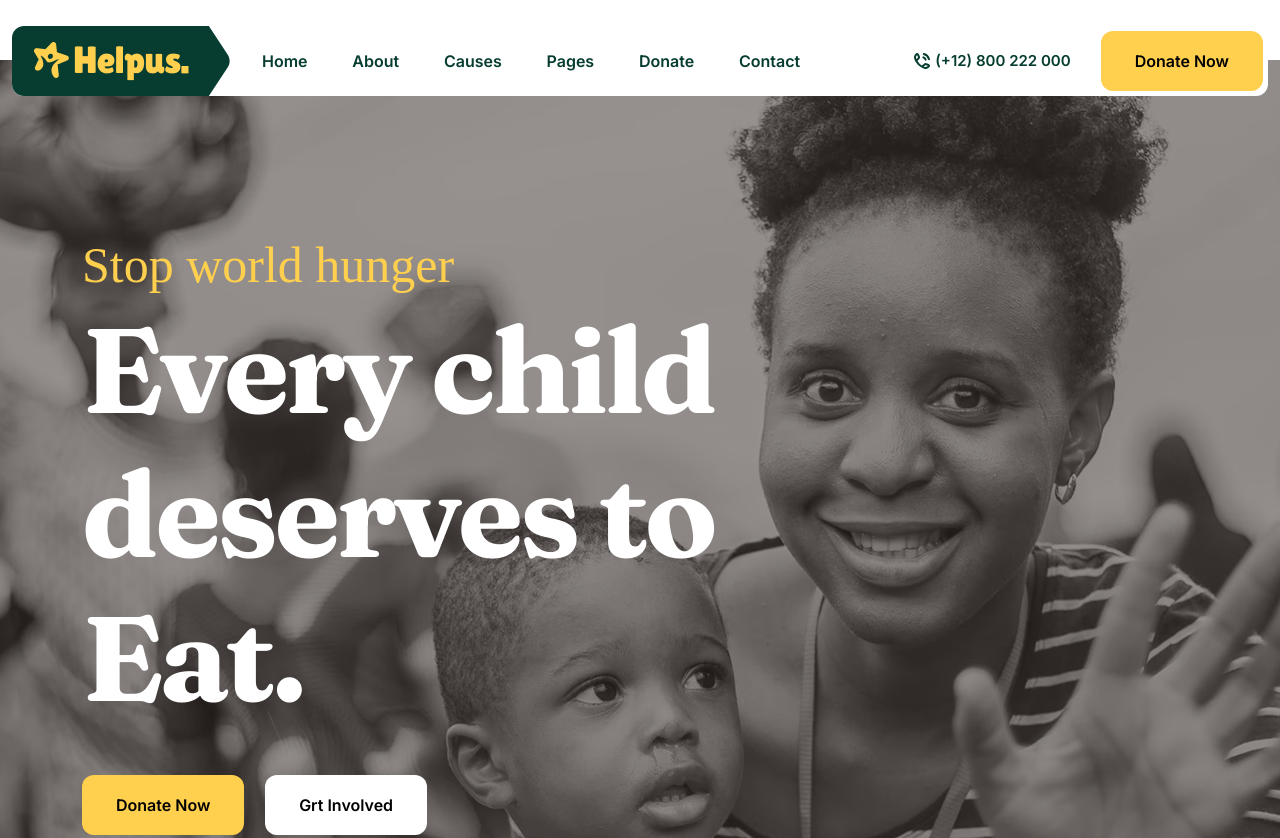
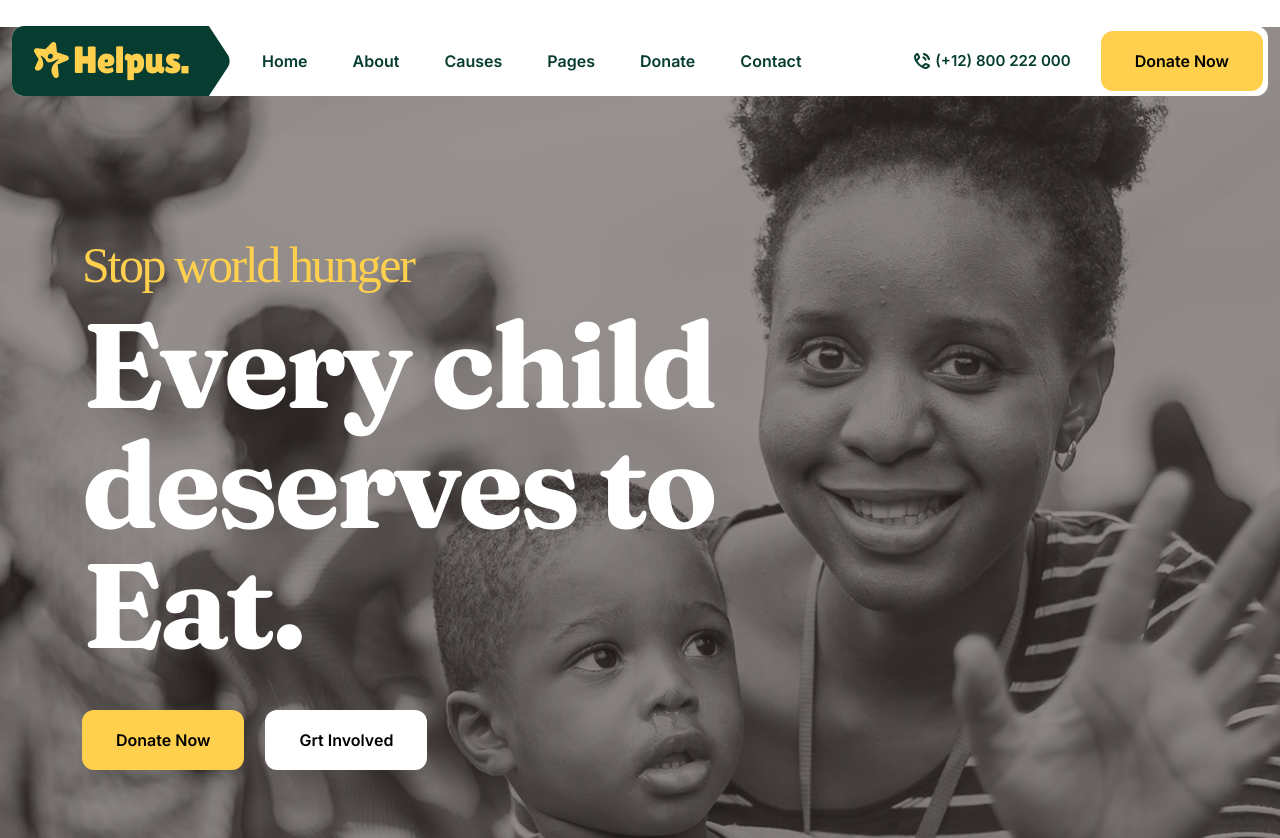
Before and after one commit to al-jabir/charity, a website: page index.html in a window 1280 px wide. Shown: the top 838 px of the page. Drawn offline with Linux system fonts and the light colour scheme; a web font is replaced by a local one.

Commit message:
Increase body font size to 18px; adjust h6 line-height and letter-spacing; add margin-bottom to hero subtitle

```diff
--- a/assets/scss/theme/_theme.scss
+++ b/assets/scss/theme/_theme.scss
@@ -52,7 +52,7 @@
 ---------------------------------*/
 body {
   font-family: var(--aj-font-body);
-  font-size: 17px;
+  font-size: 18px;
   font-weight: normal;
   color: var(--aj-body-color);
   line-height: 28px;
@@ -72,7 +72,8 @@ h6 {
   color: var(--aj-heading-color);
   margin-top: 0px;
   font-weight: 700;
-  line-height: 1.2;
+  line-height: 1;
+  letter-spacing: -2.4px;
 }
 
 h1 {
--- a/index.html
+++ b/index.html
@@ -132,7 +132,7 @@
         <div class="row">
           <div class="col-xl-8">
             <div class="aj-hero-content">
-              <h5 class="aj-hero-subtitle">Stop world hunger</h5>
+              <h5 class="aj-hero-subtitle mb-15">Stop world hunger</h5>
               <h1 class="aj-hero-title mb-45">Every child deserves to Eat.</h1>
               <div class="aj-hero-btn">
                 <a class="aj-btn mr-16" href="#">Donate Now</a>
```
Also changed, not shown: assets/css/style.css, 1 other file.
